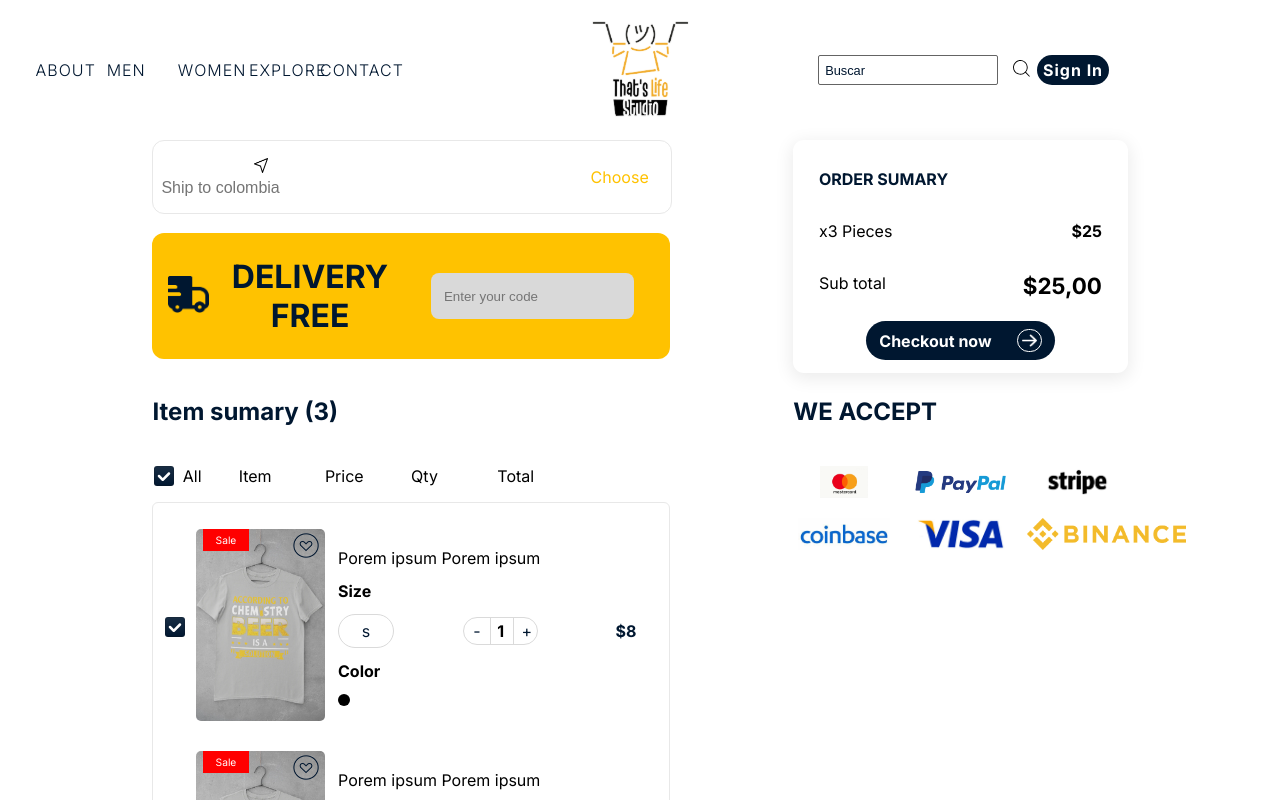
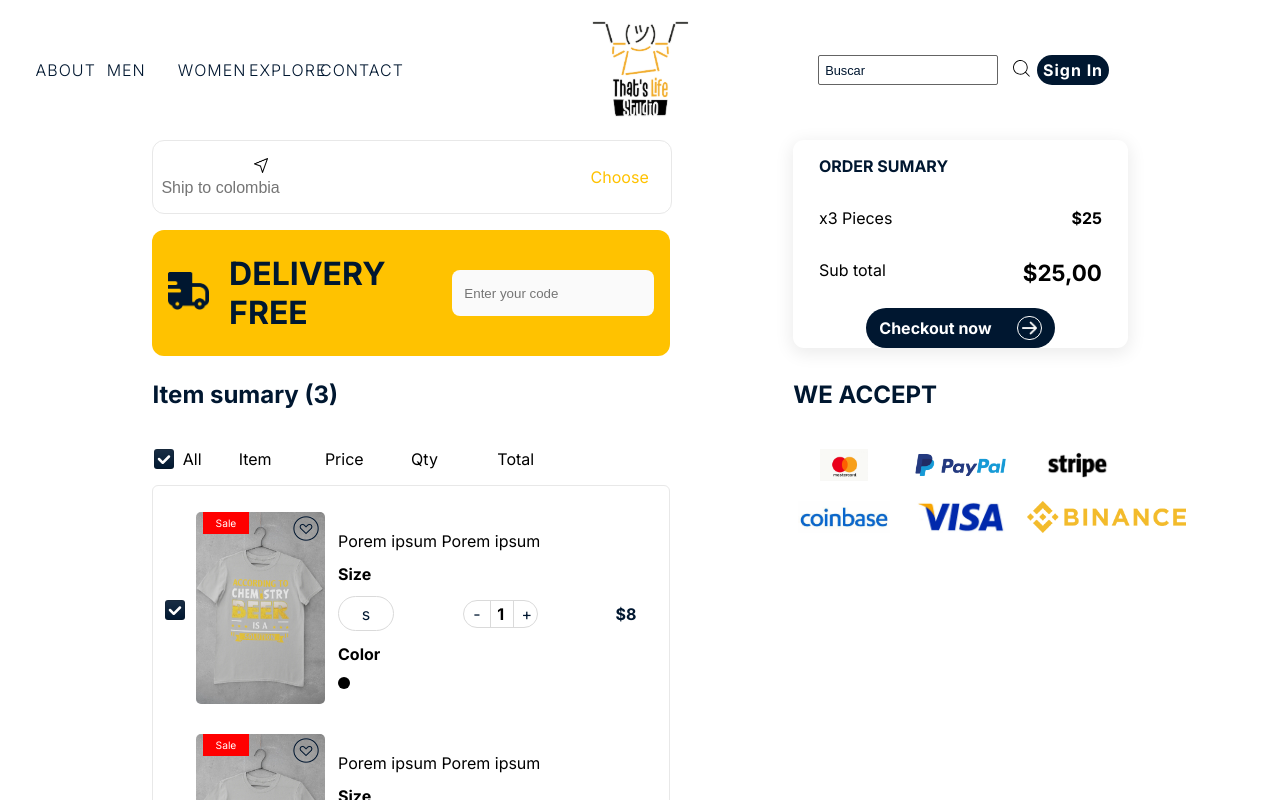
Before and after one commit to jowelx/sirgurgeir-react, a React (Create React App) app: page /Cart in a window 1280 px wide. Shown: the top 800 px of the page. Built offline with nearby package versions, Linux system fonts and the light colour scheme.

Commit message:
wishlist adjust

```diff
--- a/src/views/Cart/components/OrderSumary.tsx
+++ b/src/views/Cart/components/OrderSumary.tsx
@@ -62,7 +62,7 @@ const amountPRice =data.reduce((acc:any, item:any) => {
   }, [data]);
   return (
     <><div style={{
-padding:'1vw 2vw',
+padding:'0 2vw',
       boxShadow:" 0px 4px 17px 2px rgba(0, 0, 0, 0.08)",
 borderRadius: 11
     }}>
--- a/src/views/Cart/components/SearchBar.tsx
+++ b/src/views/Cart/components/SearchBar.tsx
@@ -9,7 +9,7 @@ const Container = styled.div({
     width: "100%",
     border: "solid 1px rgb(232,232,232)",
     padding: "1.2vw 0",
-    marginBottom:'1.5vw'
+    marginBottom:'2vh'
 });
 const YelowText = styled.p({
     margin: 0,
@@ -33,7 +33,8 @@ const BlueText = styled.p({
     color: BLUECOLOR,
     margin: 0,
     fontSize: '4vh',
-    fontWeight:700
+  fontWeight: 700,
+    textAlign:'left'
 });
 const TruckImage = styled.img({
     width: "100%",
@@ -45,7 +46,7 @@ const Cursor = styled.img({
 const InputCoupons = styled.input({
     border: 0,
     borderRadius: "1vh",
-    backgroundColor: 'rgba(217, 217, 217, 1)',
+    backgroundColor: 'rgba(250, 250, 250, 1)',
     padding: '1.2vw 1vw',
     outline: "none",
 })
@@ -74,7 +75,7 @@ const SearchBar = () => {
 
           <Grid item xs={12}>
               <ContainerYelow>
-                  <Grid container justifyContent={"space-around"} alignItems={"center"}>
+                  <Grid container justifyContent={"space-between"} alignItems={"center"}>
                       <Grid item xs={1} md={1}>
                           <TruckImage src={truck} />
                       </Grid>
@@ -83,7 +84,7 @@ const SearchBar = () => {
                               DELIVERY FREE
                           </BlueText>
                       </Grid>
-                       <Grid item xs={12}md={6}>
+                       <Grid item xs={12}md={5}>
                           <InputCoupons  placeholder="Enter your code"/>
 
                       </Grid>
--- a/src/views/Wishlist/WishList.tsx
+++ b/src/views/Wishlist/WishList.tsx
@@ -8,13 +8,13 @@ import BannerOffert from "../../components/BannerOfferts";
 import Footer from "../../components/footer/Footer";
 import { BLUECOLOR } from "../../colors/Colors";
 const Container = styled.div({
-  marginTop: "10vw",
 });
 const Title = styled.p({
   fontWeight: 700,
-  fontSize: '5vh',
-  color:BLUECOLOR
-})
+  fontSize: "5vh",
+  color: BLUECOLOR,
+  marginBottom:0
+});
 const WishList = () => {
   return (
     <>
@@ -22,15 +22,13 @@ const WishList = () => {
       <Container>
         <Grid container justifyContent={"center"}>
           <Grid item xs={12}>
-            <Title>
-              My wishlist
-</Title>
+            <Title>My wishlist</Title>
           </Grid>
-          <Grid item xs={11}md={8}>
+          <Grid item xs={11} md={8}>
             <Content />
           </Grid>
         </Grid>
-        <Footer/>
+        <Footer />
       </Container>
     </>
   );
--- a/src/views/Wishlist/components/Content.tsx
+++ b/src/views/Wishlist/components/Content.tsx
@@ -54,7 +54,7 @@ const Content = () => {
       <Grid container justifyContent={"space-between"} alignItems={"center"}>
 
         <Grid item xs={12}>
-          <div style={{ minHeight: "70vh", margin: "2vw 0" }}>
+          <div style={{ minHeight: "70vh", }}>
             <Grid container  >
               {dataWishlist.map((item, index) => (
                 <Grid item xs={6} md={3} sx={{ px: { xs: 1, md: 2 }, py: { xs: 2, md: 4 } }}>
```
